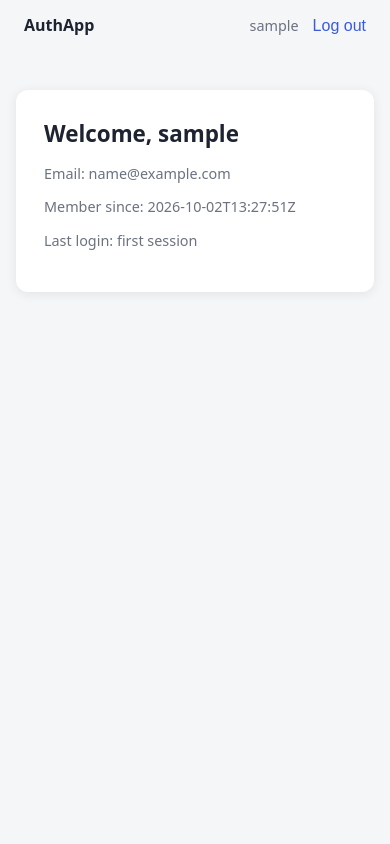
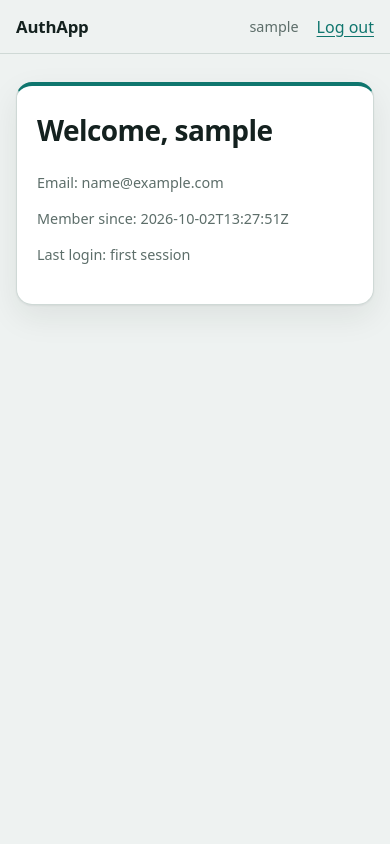
Before and after one commit to shabzhrc-ux/auth-system, a Flask app: page /dashboard in a window 390 px wide. Run offline with Flask 3, Linux system fonts and the light colour scheme; the visitor is signed in with stand-in values (Sample User, id 1); data comes from the database, SQL or seed files in the repository.

Commit message:
Update style.css

```diff
--- a/static/css/style.css
+++ b/static/css/style.css
@@ -1,22 +1,173 @@
-:root { --bg:#f5f6f8; --card:#fff; --text:#1d2330; --muted:#6b7280; --accent:#3b5bdb; --err:#c92a2a; --ok:#2b8a3e; }
+:root {
+  --bg: #eef2f1;
+  --card: #ffffff;
+  --text: #14211f;
+  --muted: #5d6e6a;
+  --accent: #0f766e;
+  --on-accent: #ffffff;
+  --err: #b42318;
+  --ok: #1a7f46;
+  --line: #cfd9d6;
+  --shadow: 0 1px 2px rgba(20, 33, 31, 0.06), 0 12px 32px rgba(20, 33, 31, 0.08);
+}
+
 @media (prefers-color-scheme: dark) {
-  :root { --bg:#12151c; --card:#1b2030; --text:#e6e9f0; --muted:#98a2b3; --accent:#7c93ff; --err:#ff8787; --ok:#69db7c; }
+  :root {
+    --bg: #0c1312;
+    --card: #141d1c;
+    --text: #e5eeec;
+    --muted: #93a6a2;
+    --accent: #5fd4c4;
+    --on-accent: #07201c;
+    --err: #ff8f85;
+    --ok: #6fdc9b;
+    --line: #2a3a38;
+    --shadow: 0 1px 2px rgba(0, 0, 0, 0.4), 0 12px 32px rgba(0, 0, 0, 0.35);
+  }
 }
+
 * { box-sizing: border-box; }
-body { margin:0; font-family: system-ui, sans-serif; background:var(--bg); color:var(--text); }
-.nav { display:flex; justify-content:space-between; align-items:center; padding:14px 24px; }
-.nav nav { display:flex; gap:14px; align-items:center; }
-.brand { font-weight:700; text-decoration:none; color:var(--text); }
-a { color:var(--accent); }
-.container { max-width:420px; margin:40px auto; padding:0 16px; }
-.card { background:var(--card); padding:28px; border-radius:12px; box-shadow:0 2px 12px rgba(0,0,0,.08); }
-h1 { margin-top:0; font-size:1.4rem; }
-label { display:block; margin-bottom:14px; font-size:.9rem; }
-input { width:100%; padding:10px; margin-top:4px; border:1px solid #8884; border-radius:8px; background:transparent; color:var(--text); font-size:1rem; }
-button { width:100%; padding:11px; border:0; border-radius:8px; background:var(--accent); color:#fff; font-size:1rem; cursor:pointer; }
-button.link { background:none; color:var(--accent); width:auto; padding:0; }
-form.inline { display:inline; }
-.muted { color:var(--muted); font-size:.9rem; }
-.flash { padding:10px 14px; border-radius:8px; margin-bottom:12px; font-size:.9rem; }
-.flash.error { background:#c92a2a22; color:var(--err); }
-.flash.success { background:#2b8a3e22; color:var(--ok); }
+
+body {
+  margin: 0;
+  min-height: 100vh;
+  font-family: system-ui, -apple-system, "Segoe UI", Roboto, sans-serif;
+  font-size: 1rem;
+  line-height: 1.5;
+  background: var(--bg);
+  color: var(--text);
+}
+
+/* Top navigation */
+.nav {
+  display: flex;
+  justify-content: space-between;
+  align-items: center;
+  padding: 16px 28px;
+  border-bottom: 1px solid var(--line);
+}
+.nav nav { display: flex; gap: 18px; align-items: center; }
+.brand {
+  font-weight: 700;
+  font-size: 1.05rem;
+  letter-spacing: -0.01em;
+  text-decoration: none;
+  color: var(--text);
+}
+
+a { color: var(--accent); text-underline-offset: 3px; }
+a:hover { text-decoration-thickness: 2px; }
+
+/* Page layout */
+.container {
+  max-width: 440px;
+  margin: 56px auto;
+  padding: 0 16px;
+}
+
+/* The form card is the one standout element */
+.card {
+  background: var(--card);
+  padding: 36px 32px 32px;
+  border-radius: 16px;
+  border: 1px solid var(--line);
+  border-top: 4px solid var(--accent);
+  box-shadow: var(--shadow);
+}
+
+h1 {
+  margin: 0 0 24px;
+  font-size: 1.75rem;
+  line-height: 1.2;
+  letter-spacing: -0.02em;
+}
+
+/* Form fields */
+label {
+  display: block;
+  margin-bottom: 18px;
+  font-size: 0.9rem;
+  font-weight: 600;
+}
+
+input {
+  width: 100%;
+  padding: 12px 14px;
+  margin-top: 6px;
+  border: 1px solid var(--line);
+  border-radius: 10px;
+  background: var(--bg);
+  color: var(--text);
+  font: inherit;
+  font-weight: 400;
+  transition: border-color 0.15s, box-shadow 0.15s;
+}
+input:hover { border-color: var(--muted); }
+input:focus {
+  outline: none;
+  border-color: var(--accent);
+  box-shadow: 0 0 0 3px color-mix(in srgb, var(--accent) 30%, transparent);
+}
+
+button {
+  width: 100%;
+  padding: 13px;
+  border: 0;
+  border-radius: 10px;
+  background: var(--accent);
+  color: var(--on-accent);
+  font: inherit;
+  font-weight: 600;
+  cursor: pointer;
+  transition: filter 0.15s, transform 0.05s;
+}
+button:hover { filter: brightness(1.08); }
+button:active { transform: translateY(1px); }
+button:focus-visible,
+a:focus-visible {
+  outline: 3px solid color-mix(in srgb, var(--accent) 55%, transparent);
+  outline-offset: 2px;
+}
+
+button.link {
+  background: none;
+  color: var(--accent);
+  width: auto;
+  padding: 0;
+  font-weight: 500;
+  text-decoration: underline;
+  text-underline-offset: 3px;
+}
+button.link:hover { filter: none; text-decoration-thickness: 2px; }
+
+form.inline { display: inline; }
+
+.muted { color: var(--muted); font-size: 0.9rem; }
+
+/* Messages (wrong password, expired session, success) */
+.flash {
+  padding: 12px 14px;
+  border-radius: 10px;
+  margin-bottom: 18px;
+  font-size: 0.92rem;
+  border-left: 4px solid currentColor;
+}
+.flash.error {
+  background: color-mix(in srgb, var(--err) 12%, transparent);
+  color: var(--err);
+}
+.flash.success {
+  background: color-mix(in srgb, var(--ok) 12%, transparent);
+  color: var(--ok);
+}
+
+/* Small screens */
+@media (max-width: 480px) {
+  .nav { padding: 14px 16px; }
+  .container { margin: 28px auto; }
+  .card { padding: 28px 20px 24px; }
+}
+
+@media (prefers-reduced-motion: reduce) {
+  * { transition: none !important; }
+}
```
